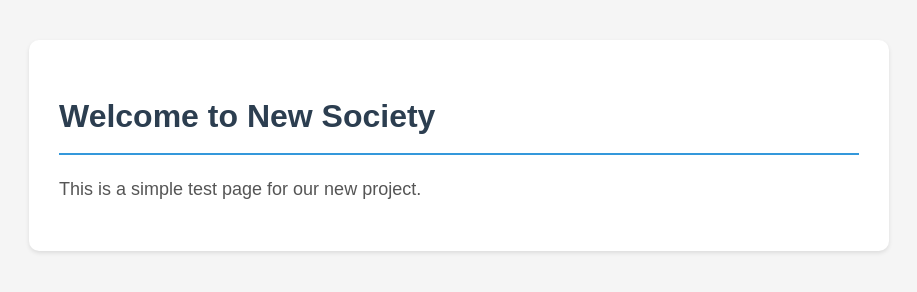
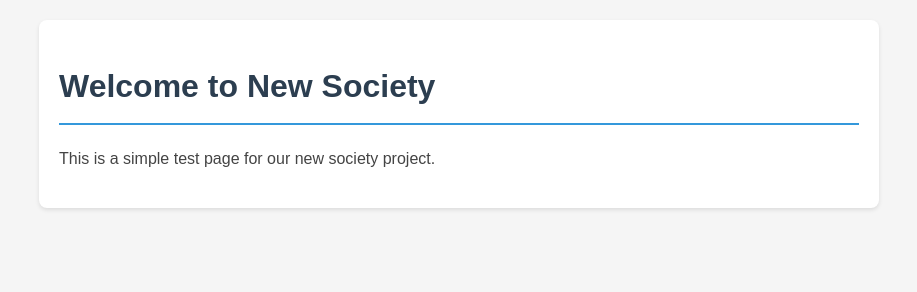
Before and after one commit to johnlennyt5/new-society-test, a plain HTML site: page index.html in a window 1280 px wide. Shown: the whole page, without its empty margins (181-1098 px from the left). Drawn offline with Linux system fonts and the light colour scheme.

Commit message:
Add enhanced HTML page with CSS styling

```diff
--- a/index.html
+++ b/index.html
@@ -8,34 +8,32 @@
         body {
             font-family: Arial, sans-serif;
             margin: 0;
-            padding: 40px;
+            padding: 20px;
+            line-height: 1.6;
             background-color: #f5f5f5;
-            line-height: 1.6;
         }
         .container {
             max-width: 800px;
             margin: 0 auto;
+            padding: 20px;
             background-color: white;
-            padding: 30px;
-            border-radius: 10px;
+            border-radius: 8px;
             box-shadow: 0 2px 4px rgba(0,0,0,0.1);
         }
         h1 {
             color: #2c3e50;
             border-bottom: 2px solid #3498db;
             padding-bottom: 10px;
-            margin-bottom: 20px;
         }
         p {
-            color: #555;
-            font-size: 18px;
+            color: #444;
         }
     </style>
 </head>
 <body>
     <div class="container">
         <h1>Welcome to New Society</h1>
-        <p>This is a simple test page for our new project.</p>
+        <p>This is a simple test page for our new society project.</p>
     </div>
 </body>
 </html>
```
